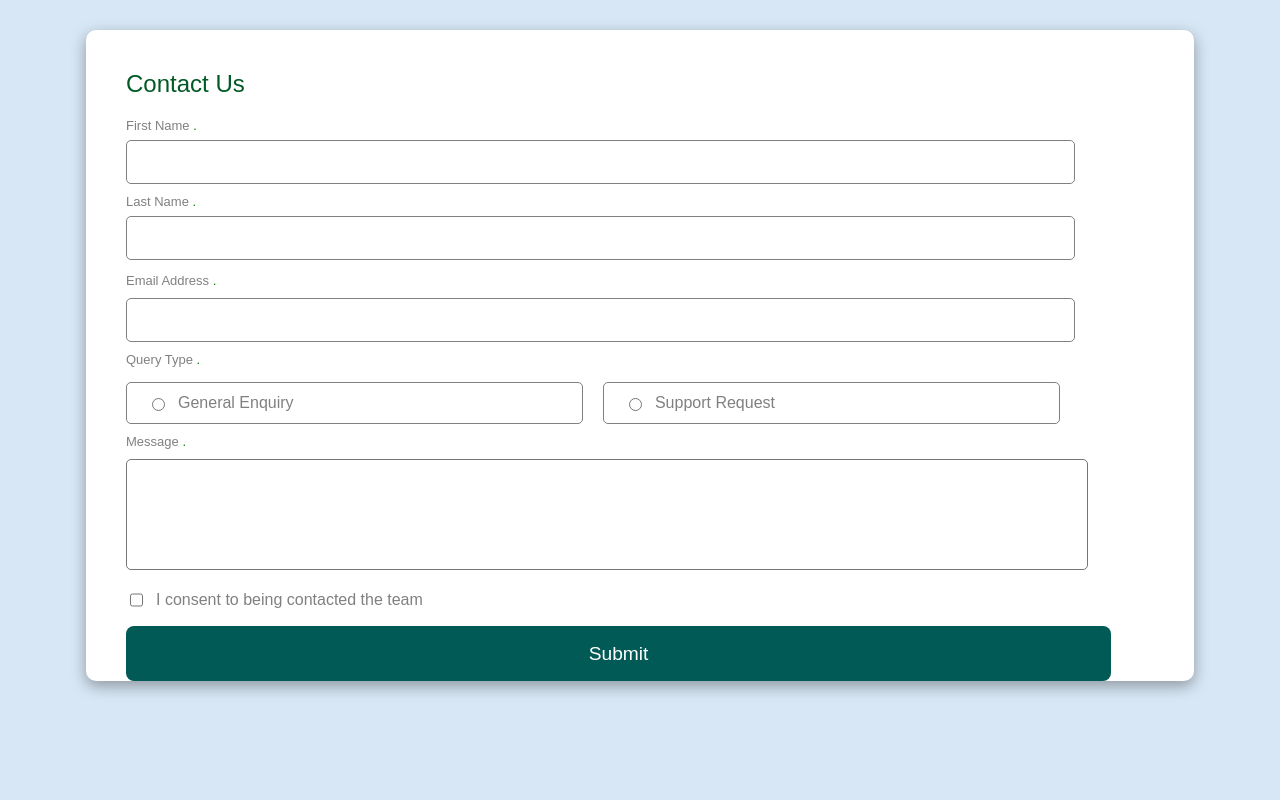
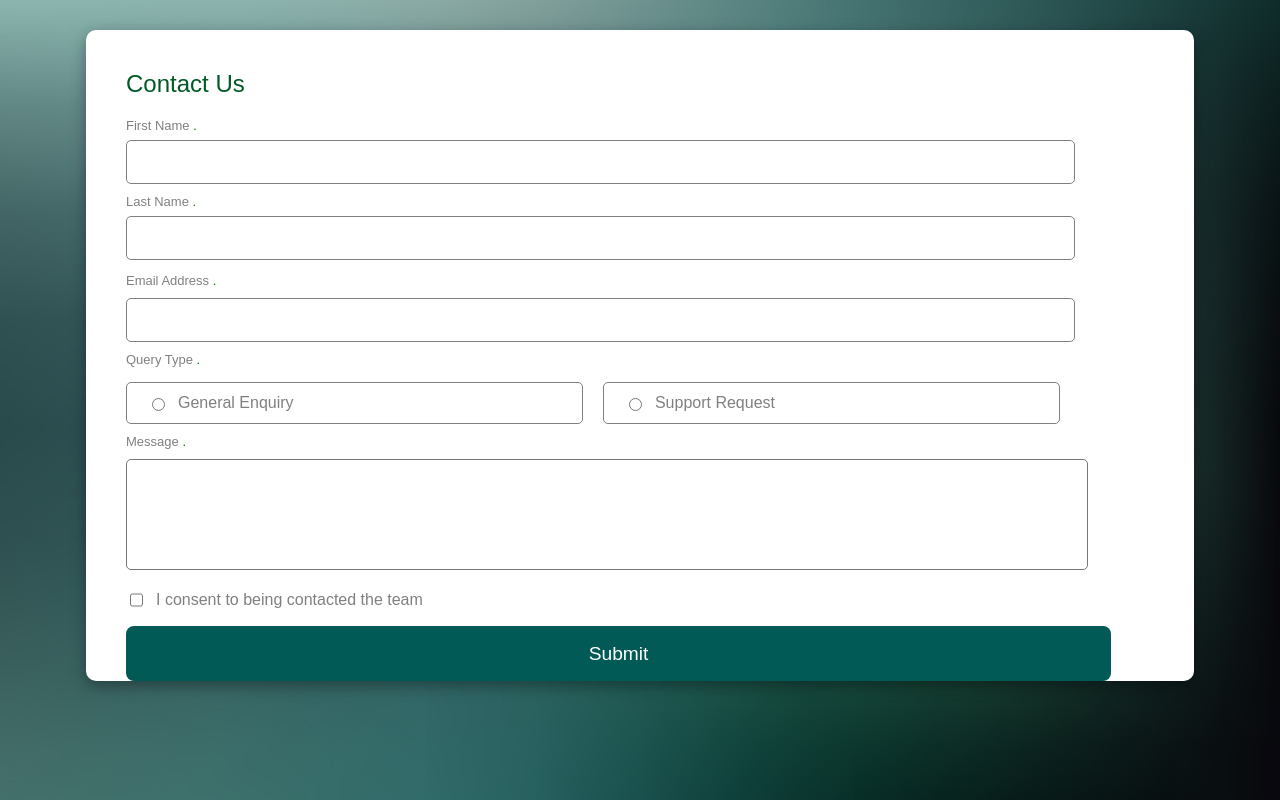
Before and after one commit to m4hdimadani/contact-form, a plain HTML site: page index.html in a window 1280 px wide. Drawn offline with Linux system fonts and the light colour scheme.

Commit message:
cheanges style background

```diff
--- a/style.css
+++ b/style.css
@@ -1,8 +1,10 @@
 body {
-  background-color: rgb(215, 231, 245);
+  background-image: url(./design/238.jpg);
   font-size: 13px;
   margin: auto;
   font-family: Arial, Helvetica, sans-serif;
+  background-size: cover;
+
 }
 span {
   color: green;
@@ -170,7 +172,6 @@ button:hover {
   bode {
     margin: 0;
     padding: 0;
-
   }
   .contact-contaner {
     width: 85%;
```
Also changed, not shown: index.html (+2 -2 lines), design/238.jpg (added), form.js (added).
